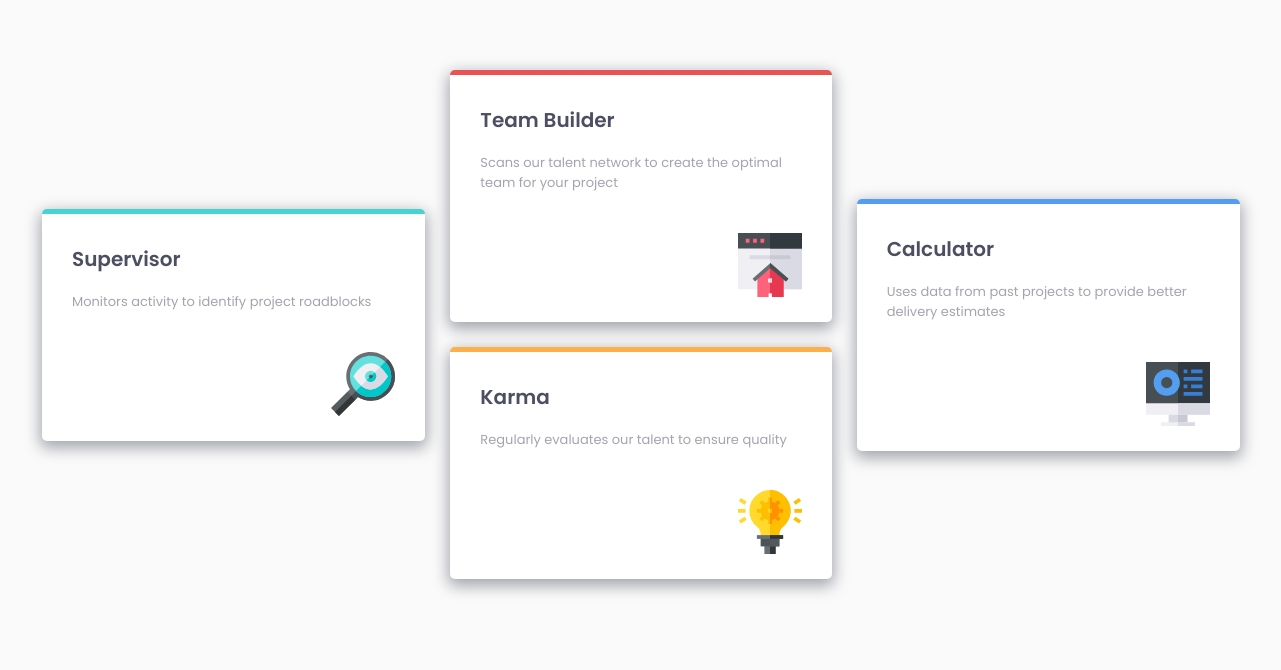
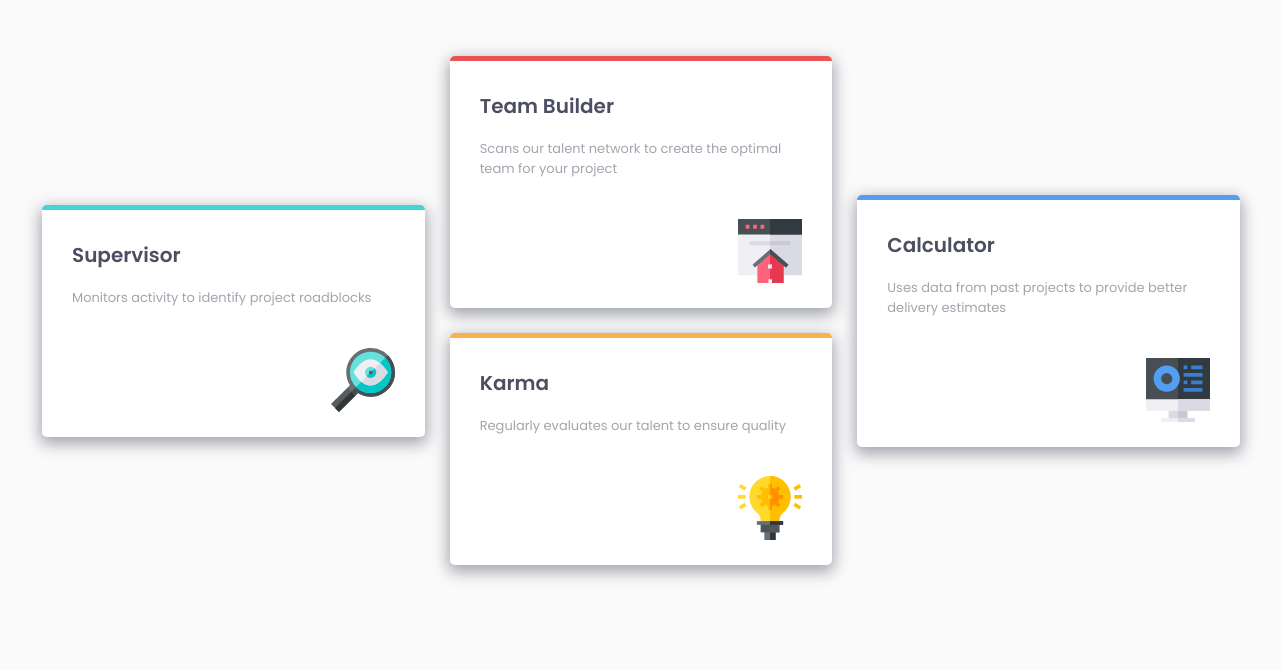
Before and after one commit to somaye-beiranvand/FrontendMentor-four-card-feature-section-master, a plain HTML site: page index.html in a window 1536 px wide. Shown: the part 254-924 px from the top of the page, without its empty margins (127-1408 px from the left). Drawn offline with Linux system fonts and the light colour scheme.

Commit message:
change the tool for layout to grid

```diff
--- a/assets/css/media.css
+++ b/assets/css/media.css
@@ -2,6 +2,9 @@
 }
 
 @media (min-width: 768px) {
+  main {
+    grid-template-columns: repeat(2, 1fr);
+  }
 }
 
 @media (min-width: 992px) {
@@ -12,18 +15,8 @@
 
 @media (min-width: 1400px) {
   main {
-    flex-direction: row;
-    align-items: center;
-  }
-  .sm-card:not(.sm-middleCol > .sm-card),
-  .sm-middleCol {
-    width: 33%;
-  }
-  .sm-middleCol > .sm-card {
-    width: 100%;
-  }
-  .sm-middleCol {
-    margin: 0 2.5rem;
+    grid-template-columns: repeat(3, 1fr);
+    grid-template-rows: repeat(2, 1fr);
   }
   .sm-card {
     max-width: unset;
@@ -38,9 +31,20 @@
   }
   header p:first-of-type,
   h1 {
-    font-size: 4rem;
+    font-size: 3.5rem;
   }
   .sm-card__pic {
     width: unset;
   }
+  .sm-card--blue {
+    grid-area: 1/3/3/4;
+    align-self: center;
+  }
+  .sm-card--green {
+    grid-area: 1/1/3/2;
+    align-self: center;
+  }
+  .sm-card--orange {
+    grid-area: 2/2/4/3;
+  }
 }
--- a/assets/css/style.css
+++ b/assets/css/style.css
@@ -7,8 +7,10 @@ body {
   background-color: var(--VeryLightGray);
 }
 main {
-  display: flex;
-  flex-direction: column;
+  display: grid;
+  grid-template-columns: repeat(1, 1fr);
+  align-items: start;
+  gap: 2.5rem;
 }
 h1 {
   font-weight: 200;
@@ -42,12 +44,12 @@ header p:last-of-type {
   display: flex;
   flex-direction: column;
   align-items: flex-start;
-  margin-bottom: 2.5rem;
   background-color: #fff;
   box-shadow: 0 0.5rem 1.5rem 0.2rem var(--GrayishBlue);
   font-weight: 400;
   padding: 2.5rem 3rem;
   max-width: 35.6rem;
+  box-sizing: border-box;
   opacity: 0;
 }
 
--- a/index.html
+++ b/index.html
@@ -26,25 +26,24 @@
             <article class="sm-card sm-card--green">
                 <h2 class="sm-card__title">Supervisor</h2>
                 <p class="sm-card__description">Monitors activity to identify project roadblocks</p>
-                <img class="sm-card__pic" src="assets/images/icon-supervisor.svg" alt="">
+                <img class="sm-card__pic" src="assets/images/icon-supervisor.svg" alt="magnifier">
             </article>
-            <div class="sm-middleCol">
             <article class="sm-card sm-card--red">
                 <h2 class="sm-card__title">Team Builder</h2>
                 <p class="sm-card__description">Scans our talent network to create the optimal team for your project
                 </p>
-                    <img class="sm-card__pic" src="assets/images/icon-team-builder.svg" alt="">
+                <img class="sm-card__pic" src="assets/images/icon-team-builder.svg"
+                    alt="scanning the place of talent network ">
             </article>
             <article class="sm-card sm-card--orange">
                 <h2 class="sm-card__title">Karma</h2>
                 <p class="sm-card__description">Regularly evaluates our talent to ensure quality</p>
-                    <img class="sm-card__pic" src="assets/images/icon-karma.svg" alt="">
+                <img class="sm-card__pic" src="assets/images/icon-karma.svg" alt="lamp">
             </article>
-            </div>
             <article class="sm-card sm-card--blue">
                 <h2 class="sm-card__title">Calculator</h2>
                 <p class="sm-card__description">Uses data from past projects to provide better delivery estimates</p>
-                <img class="sm-card__pic" src="assets/images/icon-calculator.svg" alt="">
+                <img class="sm-card__pic" src="assets/images/icon-calculator.svg" alt="computer that is calculatig sth">
             </article>
         </main>
     </div>
```
Lines whose indentation alone changed are shown as unchanged.
